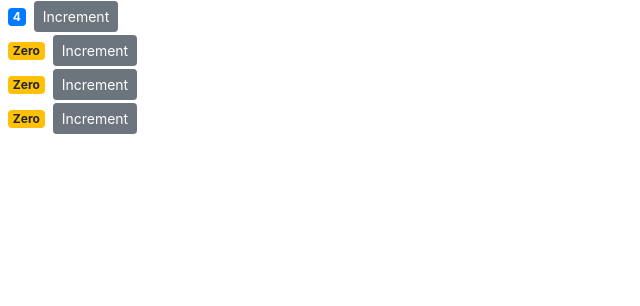
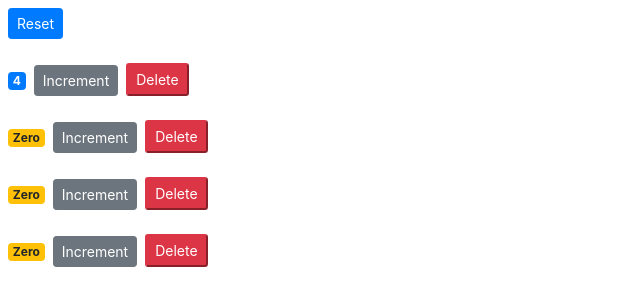
Before and after one commit to Daniel-Quirino/React_Tutorial, a React (Create React App) app: page / in a window 1280 px wide. Shown: the top 306 px of the page, without its empty margins (0-640 px from the left). Built offline with nearby package versions, Linux system fonts and the light colour scheme.

Commit message:
Finalizando CRUD

```diff
--- a/src/components/counter.jsx
+++ b/src/components/counter.jsx
@@ -1,40 +1,34 @@
 import React, { Component } from 'react';
 
 class Counter extends Component {
-    state = {
-        value: this.props.value,
-    };
-
-    handleIncrement = () => {
-        this.setState({value: this.state.value + 1});
-    }
 
     render() {
-
-        console.log("props", this.props)
-
         return (
             <div>
+                <h4>{this.props.id}</h4>
                 <span className={this.newMethod()}> {this.formatCount()} </span>
                 <button
-                    onClick={ (product) => this.handleIncrement(product)}
+                    onClick={() => this.props.onIncrement(this.props.counter)}
                     className="btn btn-secondary btn-sm"
-                >
-                    Increment
+                    > Increment
                 </button>
-
+                <button
+                    className="btn-danger btn-sm m-2"
+                    onClick={() => this.props.onDelete(this.props.counter.id)}
+                    >Delete
+                </button>
             </div>
         );
     }
 
     newMethod() {
         let classes = "badge m-2 badge-";
-        classes += this.state.value === 0 ? "warning" : "primary";
+        classes += this.props.counter.value === 0 ? "warning" : "primary";
         return classes;
     }
 
     formatCount() {
-        const {value} = this.state
+        const {value} = this.props.counter;
         return value === 0 ? 'Zero' : value;
     }
 }
--- a/src/components/counters.jsx
+++ b/src/components/counters.jsx
@@ -9,13 +9,47 @@
             {id: 3, value: 0 },
             {id: 4, value: 0 },
         ]
+    };
+
+    handleIncrement = counter => {
+        const counters = [...this.state.counters];
+        const index = counters.indexOf(counter);
+        counters[index] = { ...counter };
+        counters[index].value++;
+
+        this.setState({ counters })
+    };
+
+
+    handleReset = () => {
+        const counters = this.state.counters.map(c => {
+            c.value = 0;
+            return c;
+        });
+        this.setState({ counters });
     }
 
+
+    handleDelete = (counterId) => {
+        const counters = this.state.counters.filter(c => c.id !== counterId)
+        this.setState({counters});
+    }
 
     render() {
         return (
             <div>
-                { this.state.counters.map( counter => <Counter key={counter.id} value={counter.value} />)}
+                <button
+                    onClick={this.handleReset}
+                    className="btn btn-primary btn-sm m-2"
+                > Reset </button>
+
+                { this.state.counters.map( counter =>
+                    <Counter
+                        key= {counter.id}
+                        onDelete= {this.handleDelete}
+                        onIncrement={this.handleIncrement}
+                        counter={counter}
+                    />)}
             </div>
         );
     }
```
